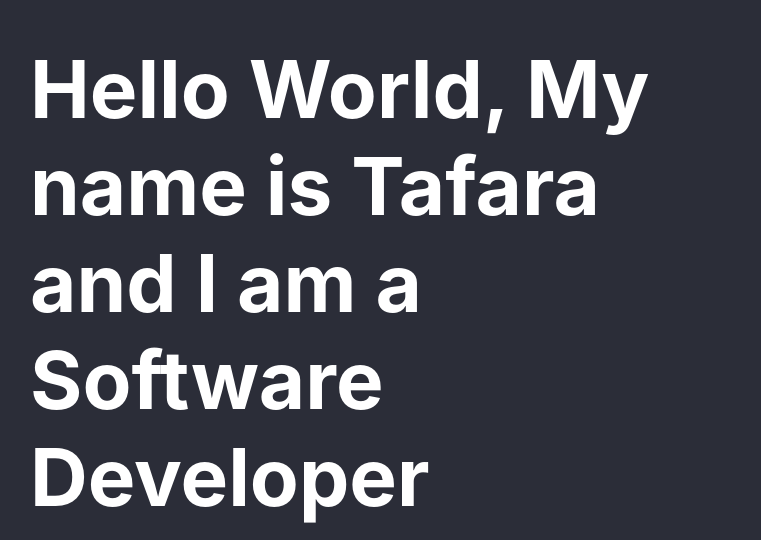
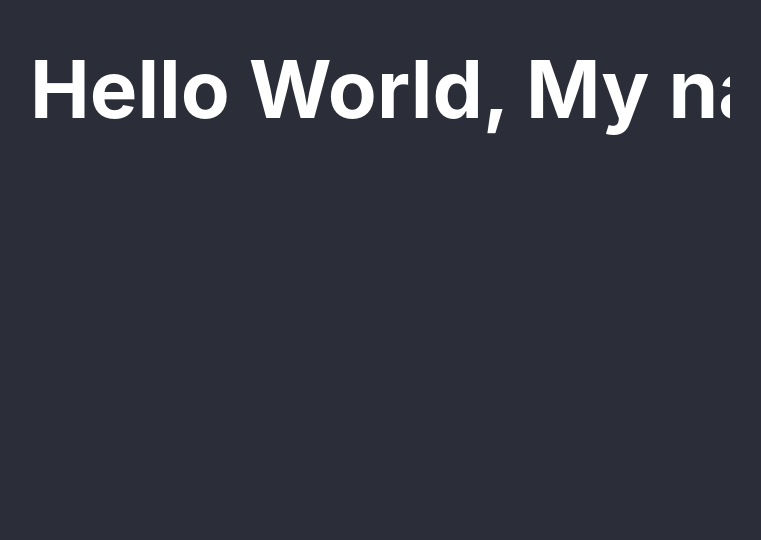
Before and after one commit to Taf-s/my-react-app, a React (Create React App) app: page / in a window 1280 px wide. Shown: the part 344-884 px from the top of the page, without its empty margins (130-891 px from the left). Built offline with nearby package versions, Linux system fonts and the light colour scheme.

Commit message:
added animation styles

```diff
--- a/src/App.css
+++ b/src/App.css
@@ -22,3 +22,27 @@ body {
   font-size: 80px;
   font-weight: bold;
 }
+
+@keyframes typing {
+  from {
+    width: 0;
+  }
+  to {
+    width: 100%;
+  }
+}
+
+.title {
+  overflow: hidden;
+  white-space: nowrap;
+  animation: typing 3s steps(20, end), blink 0.5s step-end infinite alternate;
+}
+
+@keyframes blink {
+  from, to {
+    border-color: transparent;
+  }
+  50% {
+    border-color: red;
+  }
+}
```
